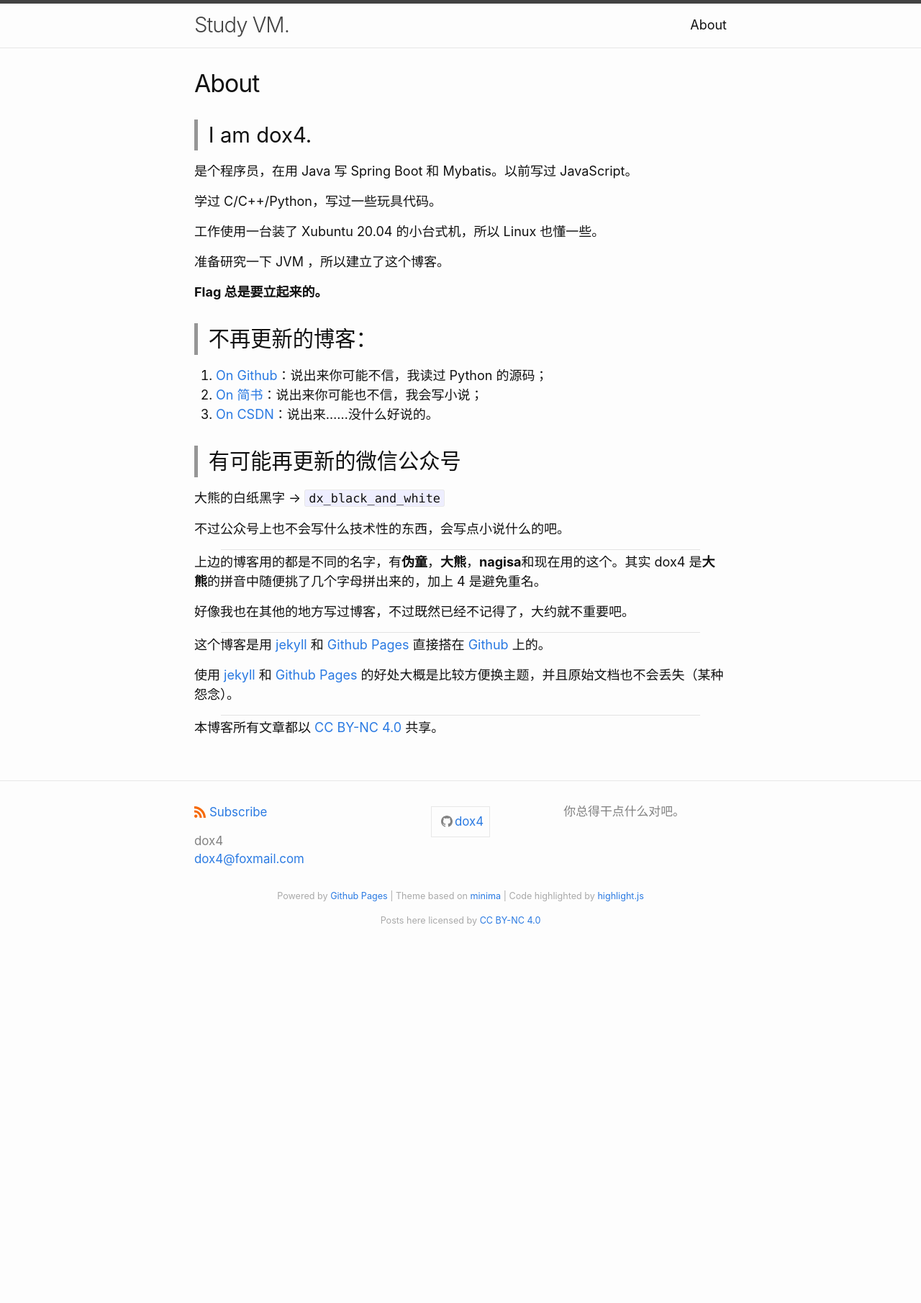
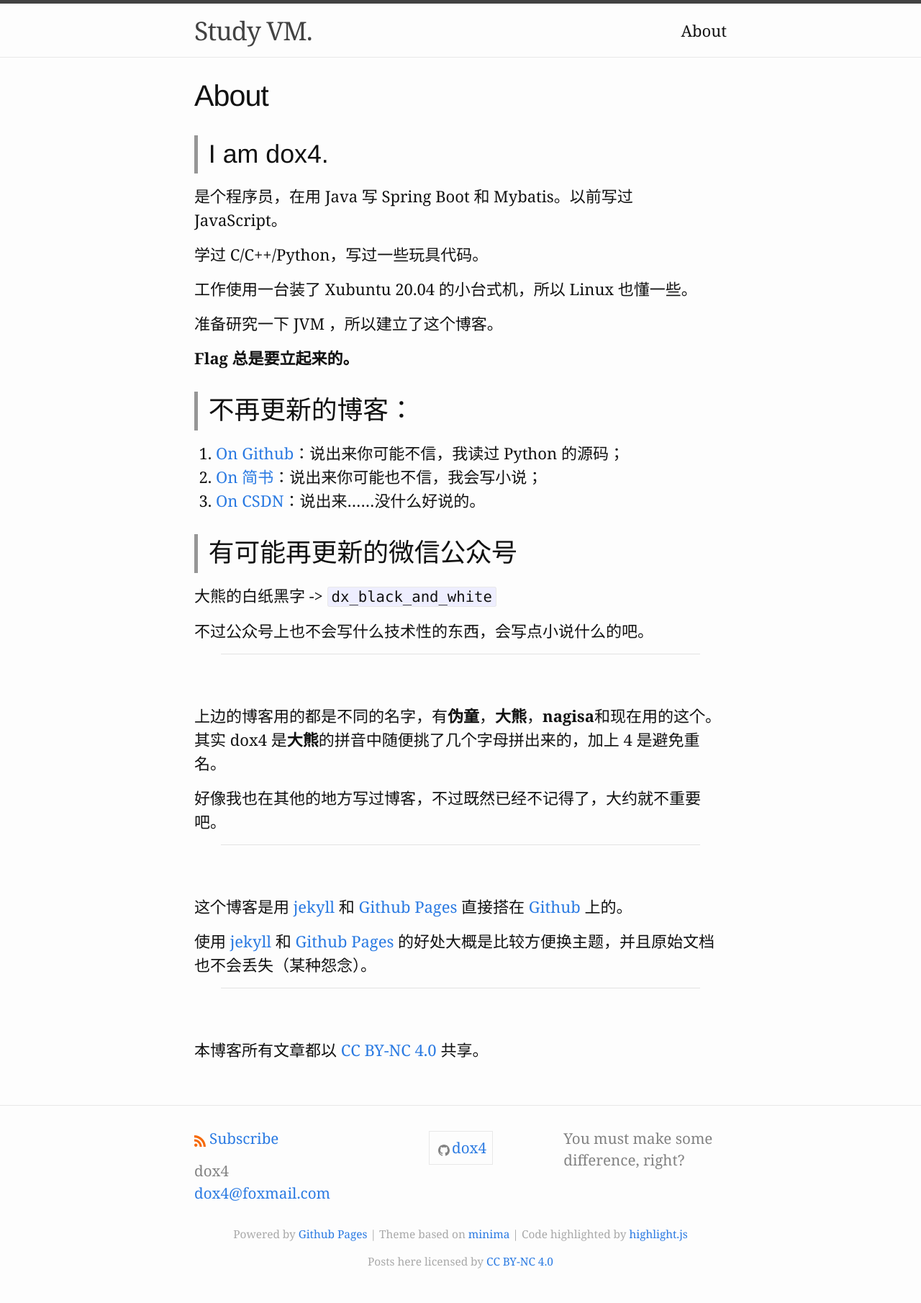
Before and after one commit to dox4/dox4.github.io, a Jekyll site: the page built from about.markdown, in a window 1280 px wide. Shown: the whole page at 72% size. Built offline with Jekyll 4.4.1, drawn with Linux system fonts in a browser that asks for light colours; before the commit the page ends 1334 px from its top, so only the background shows below that.

Commit message:
modify theme.

```diff
--- a/_config.yml
+++ b/_config.yml
@@ -21,7 +21,7 @@
 title: Study VM.
 email: dox4@foxmail.com
 description: >- # this means to ignore newlines until "baseurl:"
-  你总得干点什么对吧。
+  You must make some difference, right?
 baseurl: "" # the subpath of your site, e.g. /blog
 url: "https://studyvm.com" # the base hostname & protocol for your site, e.g. http://example.com
 # twitter_username: jekyllrb
--- a/_posts/2020-10-22-A-little-trap-in-Date-in-Excel.markdown
+++ b/_posts/2020-10-22-A-little-trap-in-Date-in-Excel.markdown
@@ -10,7 +10,7 @@
 At first, let's see the minimal code to jump into this trap.
 
 ## repetition
-
+---
 This trap is about Excel, so we should have an Excel file, and then, let's write a number `44125.0729162616` in the first cell.
 
 > note: `44125.0729162616` is NOT the only particular number.
--- a/_sass/minima/custom-variables.scss
+++ b/_sass/minima/custom-variables.scss
@@ -1,7 +1,7 @@
 // Placeholder to allow overriding predefined variables smoothly.
-$base-font-family: -apple-system, BlinkMacSystemFont, "Georgia", "simsun", "Segoe UI", "Segoe UI Symbol", "Segoe UI Emoji", "Apple Color Emoji", Roboto, Helvetica, Arial, sans-serif !default;
-$head-font-family: -apple-system, BlinkMacSystemFont, Helvetica Neue, PingFang SC, "Segoe UI", Source Han Sans SC, Noto Sans CJK SC, WenQuanYi Micro Hei, sans-serif !default;
-$code-font-family: "Consolas", "Ubuntu Mono", "Roboto Mono", "Liberation Mono", "Courier New", monospace;
-$base-font-size:   18px !default;
+$base-font-family: "Georgia", "simsun", "Nimbus Roman", "Segoe UI", "Segoe UI Symbol", "Segoe UI Emoji", "Apple Color Emoji", Roboto, Helvetica, Arial, sans-serif !default;
+$head-font-family: "Helvetica Neue", "PingFang SC", "Segoe UI", "Source Han Sans SC", "MathJax_Main", "WenQuanYi Micro Hei", sans-serif !default;
+$code-font-family: "Fira Code", "Consolas", "Ubuntu Mono", "Roboto Mono", "Liberation Mono", "Courier New", monospace;
+$base-font-size:   22px !default;
 $base-font-weight: 400 !default;
 $small-font-size:  $base-font-size * 0.875 !default;
--- a/about.markdown
+++ b/about.markdown
@@ -28,20 +28,20 @@
 不过公众号上也不会写什么技术性的东西，会写点小说什么的吧。
 
 ---
-
+<br><br>
 上边的博客用的都是不同的名字，有**伪童**，**大熊**，**nagisa**和现在用的这个。其实 dox4 是**大熊**的拼音中随便挑了几个字母拼出来的，加上 4 是避免重名。
 
 好像我也在其他的地方写过博客，不过既然已经不记得了，大约就不重要吧。
 
 
 ---
-
+<br><br>
 这个博客是用 [jekyll][jekyll-organization] 和 [Github Pages](https://pages.github.com/) 直接搭在 [Github](https://github.com) 上的。
 
 使用 [jekyll][jekyll-organization] 和 [Github Pages](https://pages.github.com/) 的好处大概是比较方便换主题，并且原始文档也不会丢失（某种怨念）。
 
 ---
-
+<br><br>
 本博客所有文章都以 [CC BY-NC 4.0](https://creativecommons.org/licenses/by-nc/4.0/deed.en) 共享。
 
 [jekyll-organization]: https://github.com/jekyll
```
